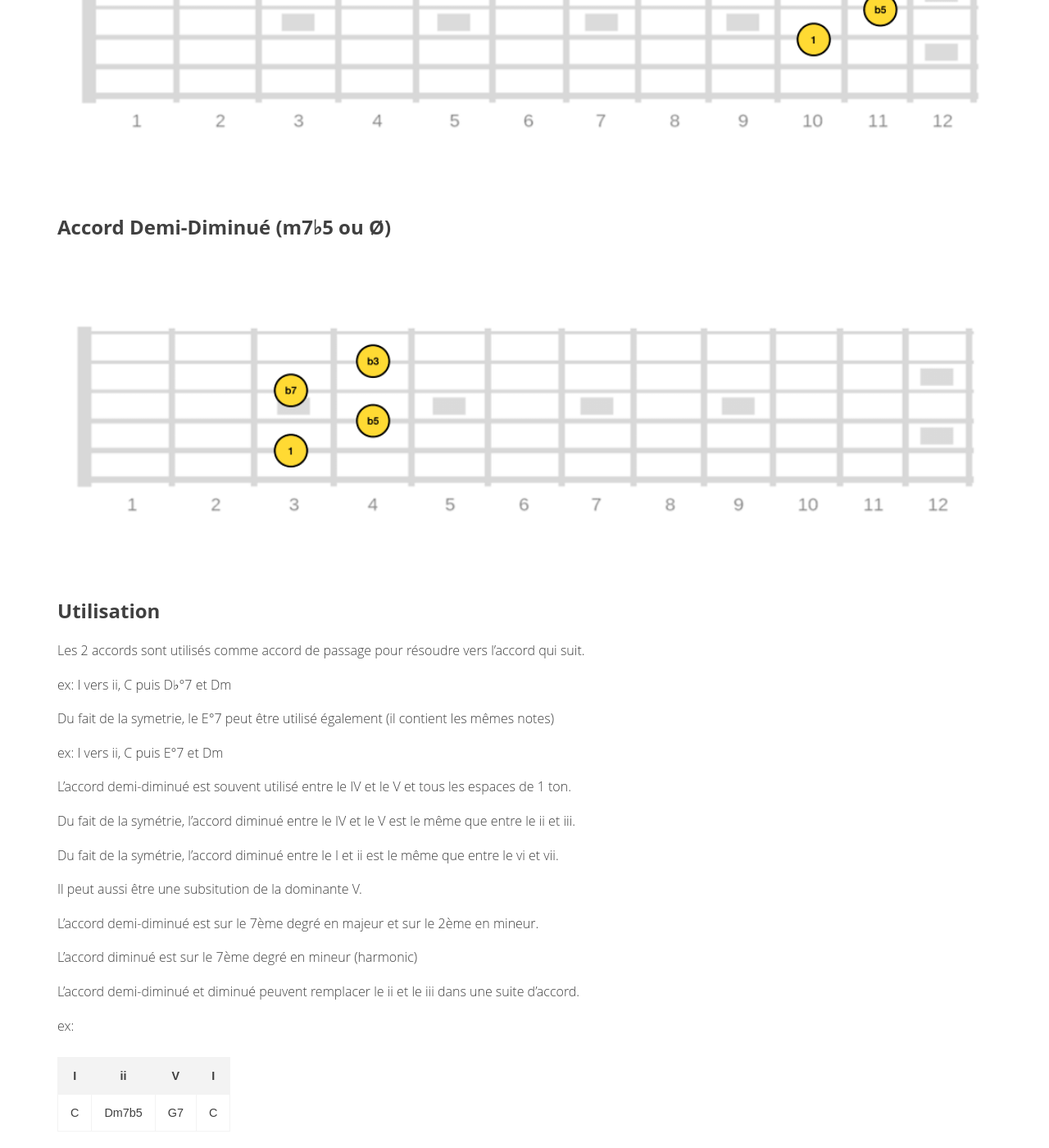
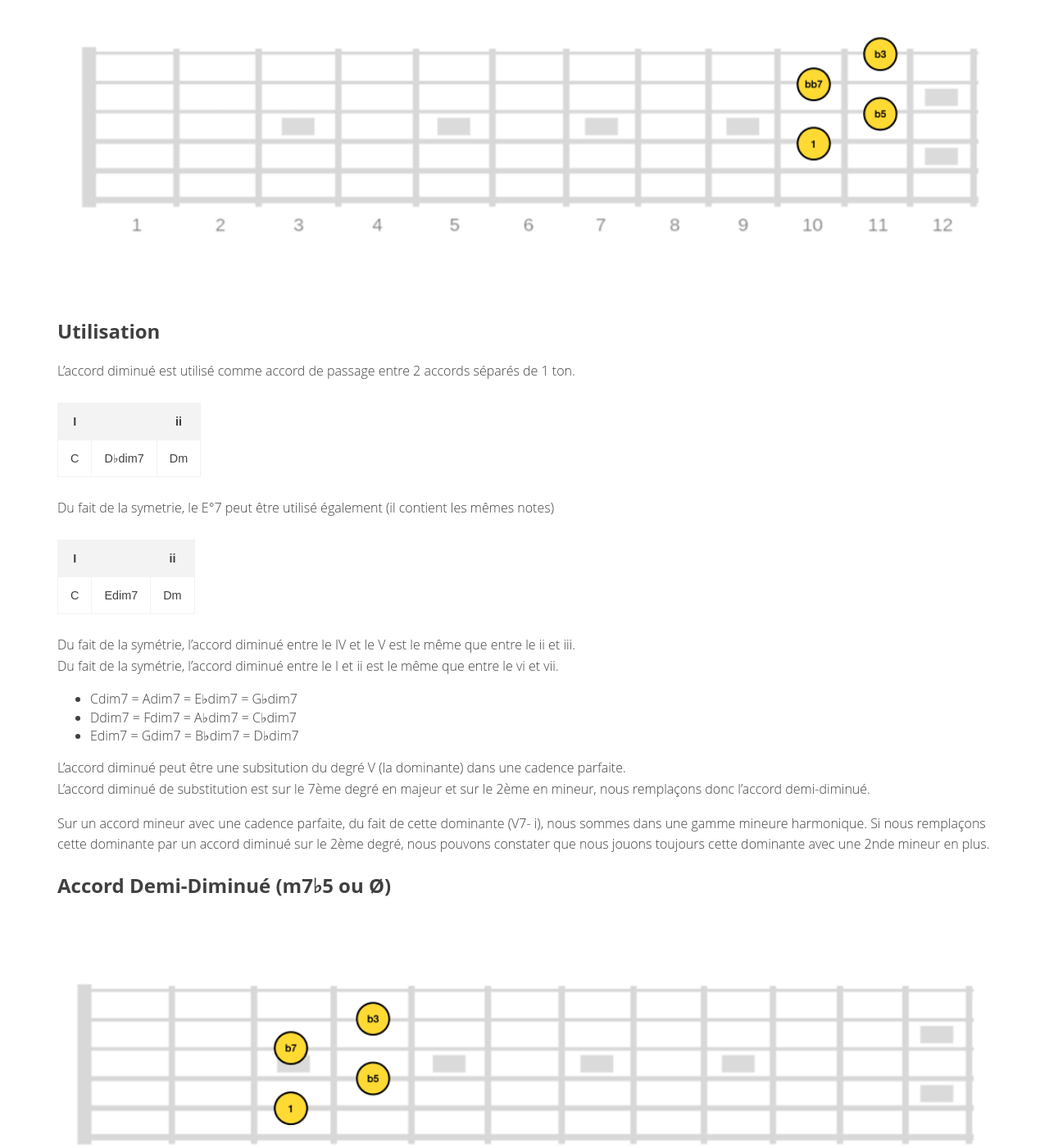
Before and after one commit to atouchard/atouchard, a Jekyll site: the page built from collections/_theorie/diminished-chords.md, in a window 1280 px wide and 1400 px high, scrolled down 2126 px. Shown: the whole window at 82% size. Built offline with Jekyll 4.4.1, drawn with Linux system fonts in a browser that asks for light colours; some of the changed text lies outside the part shown.

Commit message:
update diminished

```diff
--- a/collections/_theorie/diminished-chords.md
+++ b/collections/_theorie/diminished-chords.md
@@ -9,9 +9,14 @@ order_number: 5
 
 ## Accord Diminué (dim7 ou °7)
 
-Les 4 notes qui le constituent sont séparées par une tierce mineure, ce qui engendre une symétrie.
+Les 4 notes qui le constituent sont séparées par une tierce mineure, ce qui engendre une symétrie sur le manche de la guitare.
 
 ![Accord diminué]({{ site.baseurl }}/assets/images/full-diminished/full-diminished1-tierce.png "Accord diminué")
+
+Du fait de cette symétrie, nous avons donc une inversion de l'accord toutes les tierces mineures avec la même position.
+Avec la même position, nous avons plusieurs voicings de cet accord.
+Avec un peu de logique, nous pouvons déduire que nous avons 3 accords possédant chacun 4 inversions.
+
 ![Accord diminué]({{ site.baseurl }}/assets/images/full-diminished/full-diminished1-symetrie.png "Accord diminué")
 
 ### Les différentes positions
@@ -20,31 +25,35 @@ Les 4 notes qui le constituent sont séparées par une tierce mineure, ce qui en
 ![Accord diminué position 3]({{ site.baseurl }}/assets/images/full-diminished/full-diminished3.png "Accord diminué position 3")
 ![Accord diminué position 2]({{ site.baseurl }}/assets/images/full-diminished/full-diminished2.png "Accord diminué position 2")
 
+## Utilisation
+
+L'accord diminué est utilisé comme accord de passage entre 2 accords séparés de 1 ton.
+
+| I |        | ii |
+|---|--------|----|
+| C | D♭dim7 | Dm |
+
+Du fait de la symetrie, le E°7 peut être utilisé également (il contient les mêmes notes)
+
+| I |       | ii |
+|---|-------|----|
+| C | Edim7 | Dm |
+
+Du fait de la symétrie, l'accord diminué entre le IV et le V est le même que entre le ii et iii.
+Du fait de la symétrie, l'accord diminué entre le I et ii est le même que entre le vi et vii.
+
+* Cdim7 = Adim7 = E♭dim7 = G♭dim7
+* Ddim7 = Fdim7 = A♭dim7 = C♭dim7
+* Edim7 = Gdim7 = B♭dim7 = D♭dim7
+
+L'accord diminué peut être une subsitution du degré V (la dominante) dans une cadence parfaite.
+L'accord diminué de substitution est sur le 7ème degré en majeur et sur le 2ème en mineur, nous remplaçons donc l'accord demi-diminué.
+
+Sur un accord mineur avec une cadence parfaite, du fait de cette dominante (V7- i), nous sommes dans une gamme mineure harmonique. Si nous remplaçons cette dominante par un accord diminué sur le 2ème degré, nous pouvons constater que nous jouons toujours cette dominante avec une 2nde mineur en plus.
+
 ## Accord Demi-Diminué (m7♭5 ou Ø)
 
 ![Accord demi-diminué]({{ site.baseurl }}/assets/images/semi-diminished/semi-diminished1.png "Accord demi-diminué")
-
-## Utilisation
-
-Les 2 accords sont utilisés comme accord de passage pour résoudre vers l'accord qui suit.
-
-ex: I vers ii, C puis D♭°7 et Dm
-
-Du fait de la symetrie, le E°7 peut être utilisé également (il contient les mêmes notes)
-
-ex: I vers ii, C puis E°7 et Dm
-
-L'accord demi-diminué est souvent utilisé entre le IV et le V et tous les espaces de 1 ton.
-
-Du fait de la symétrie, l'accord diminué entre le IV et le V est le même que entre le ii et iii.
-
-Du fait de la symétrie, l'accord diminué entre le I et ii est le même que entre le vi et vii.
-
-Il peut aussi être une subsitution de la dominante V.
-
-L'accord demi-diminué est sur le 7ème degré en majeur et sur le 2ème en mineur.
-
-L'accord diminué est sur le 7ème degré en mineur (harmonic)
 
 L'accord demi-diminué et diminué peuvent remplacer le ii et le iii dans une suite d'accord.
 
@@ -52,7 +61,7 @@ ex:
 
 | I  |   ii  |  V | I |
 |----|-------|----|---|
-| C  | Dm7b5 | G7 | C |
+| C  | Dm7♭5 | G7 | C |
 
 ex:
 
@@ -67,12 +76,12 @@ On peut aussi étendre un ii - V - I:
 | Dm7 | G7 | Em7♭5 | Aaug7 | Dm7 | G7 | Cmaj7 |
 
 
-Les arpèges diminués
+## Les arpèges diminués
 
-Ils font entendre un accord de 7b9, ces notes sont M3, M5, ♭7, ♭9. Pour un accord de A: D♭, E, G, B♭
+Ils font entendre un accord de 7b9, ces notes sont M3, M5, ♭7, ♭9. Pour un accord de A: D♭, E, G, B♭.
 On peut le voir comme un arpège de 7ème ou la tonique est remplacé par la ♭9.
 Il démarre 1/2 ton plus haut que l'accord.
 
 Arpège présent dans le mode superlocrien, phrygien dominant
 
-schema arpèges
+TODO schema arpèges
```
